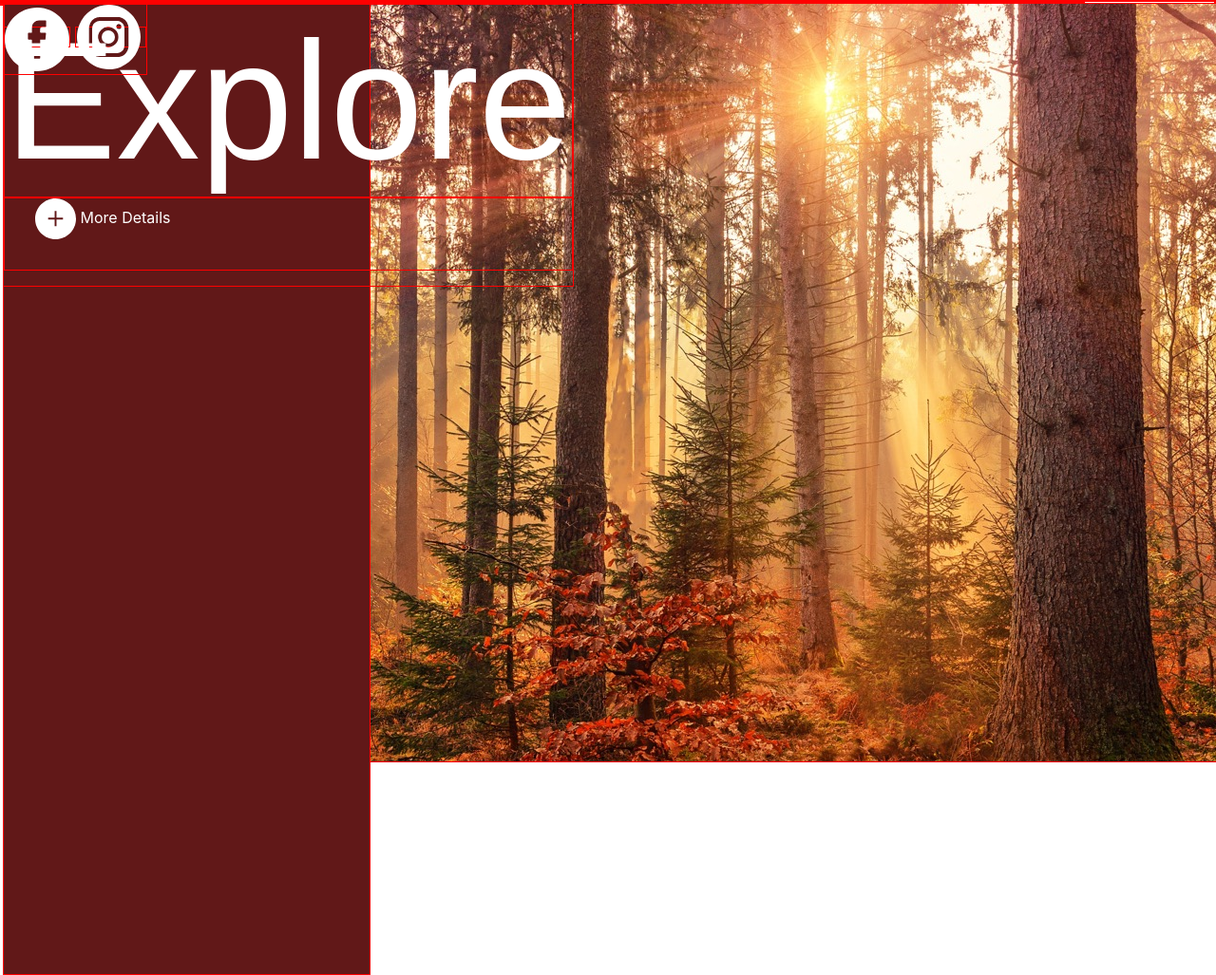
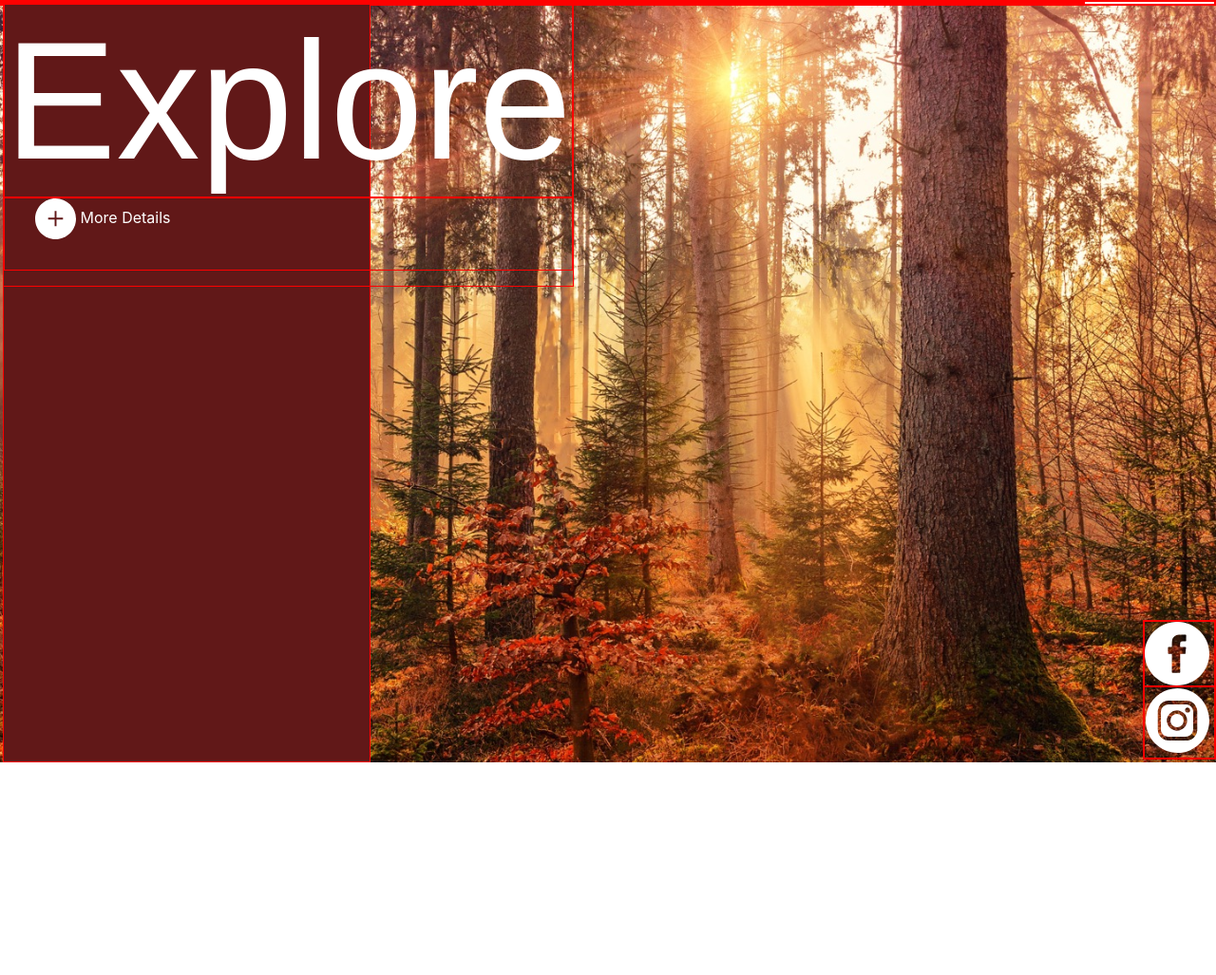
Before and after one commit to CrowdedAstronaut/udundi-code-challenge, a website: page src/index.html in a window 1280 px wide. Shown: the whole page at 95% size. After the commit the page ends 803 px from the top, so only its background shows below. Drawn offline with nearby package versions, Linux system fonts and the light colour scheme; files whose address does not match are found by name.

Commit message:
Placed social media icons

```diff
--- a/src/css/style.css
+++ b/src/css/style.css
@@ -1,4 +1,14 @@
 @import url("src/fonts/essones/style.css");
+
+html {
+  background: url("../assets/coding-challenge-background.jpg")
+    no-repeat center center fixed;
+  -webkit-background-size: cover;
+  -moz-background-size: cover;
+  -o-background-size: cover;
+  background-size: cover;
+}
+
 * {
   box-sizing: border-box;
 }
@@ -7,9 +17,9 @@
   border: 1px solid red;
 }
 
-body {
+/* body {
   max-width: 1440px;
-}
+} */
 
 h1 {
   font: 11rem "Essones Bold", Arial, Helvetica, sans-serif;
@@ -33,20 +43,20 @@ p {
   padding-right: 0;
   padding-left: 0;
 }
-.bg-image {
+/* .bg-image {
   background-image: url("../assets/coding-challenge-background.jpg");
-  width: 100%;
-  height: 100%;
+  width: 100vw;
+  height: 100vh;
   position: absolute;
-  background-repeat: no-repeat;
+
   top: 0;
   left: 0;
-}
+} */
 
 .red-box {
   top: 0;
   left: 0;
-  height: 1024px;
+  height: 100vh;
   width: 34%;
   z-index: 2;
   background: #611818;
@@ -61,8 +71,8 @@ p {
 }
 
 .social-media {
-  position: absolute;
+  position: fixed;
   z-index: 3;
-  bottom: 1;
-  right: 1;
+  bottom: 0;
+  right: 0;
 }
--- a/src/index.html
+++ b/src/index.html
@@ -27,27 +27,27 @@
   </head>
   <body>
     <div class="container no-gutters">
-      <div class="vw-100 vh-100 bg-image"></div>
+      <!-- <div class="vw-100 vh-100 bg-image"></div> -->
       <div class="red-box"></div>
       <div class="content">
         <h1>Explore</h1>
         <p>
           <img
-            src="assets/Plus.svg"
+            src="assets/plus-icon.svg"
             alt="Click for more details"
           />
           More Details
         </p>
       </div>
-      <div class="social-media">
+      <div class="d-flex flex-column social-media">
         <a href="https://www.facebook.com/udundi/"
           ><img
-            src="/src/assets/Facebook.svg"
+            src="/src/assets/facebook-icon.svg"
             alt="Udundi Facebook"
         /></a>
         <a href="https://www.instagram.com/udundi/"
           ><img
-            src="/src/assets/Instagram.svg"
+            src="/src/assets/instagram-icon.svg"
             alt="Udundi Instagram"
         /></a>
       </div>
```
Also changed, not shown: src/assets/facebook-icon.svg (renamed from src/assets/Facebook.svg), src/assets/instagram-icon.svg (renamed from src/assets/Instagram.svg), src/assets/plus-icon.svg (renamed from src/assets/Plus.svg).
